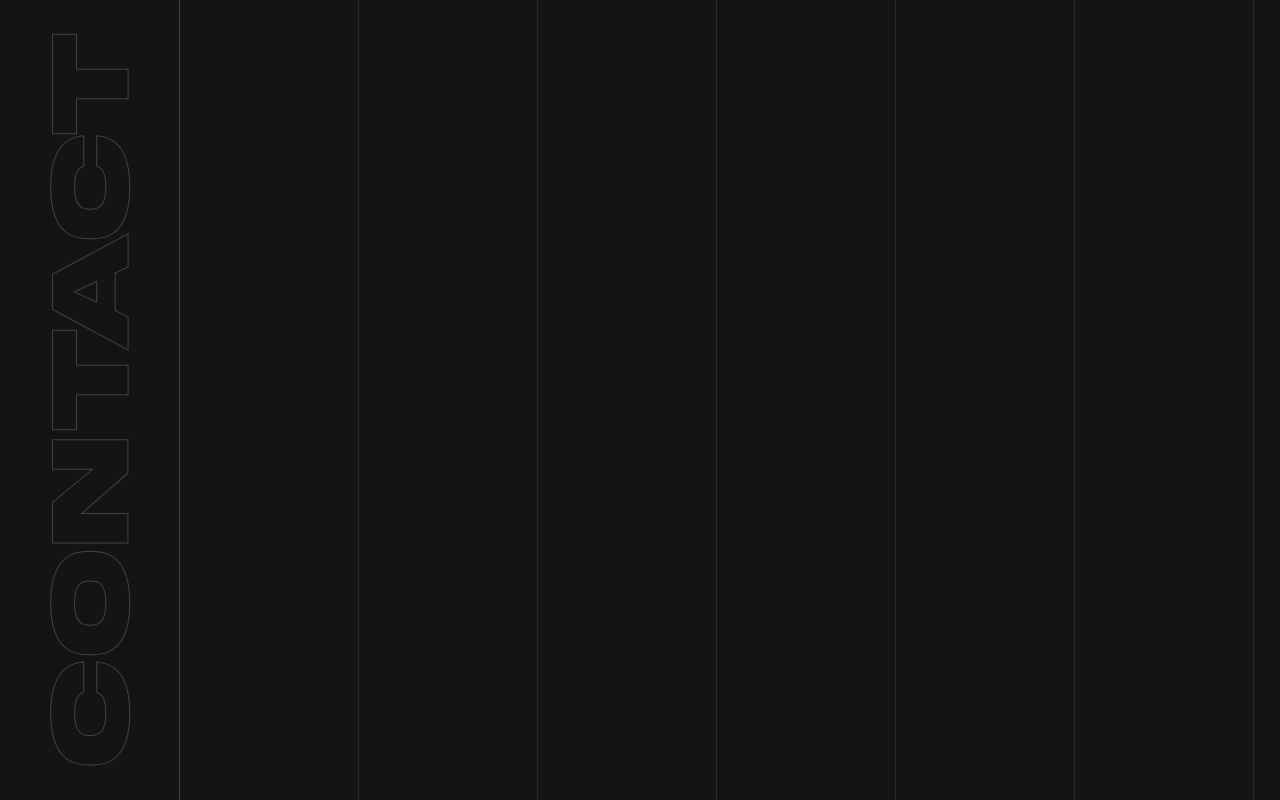
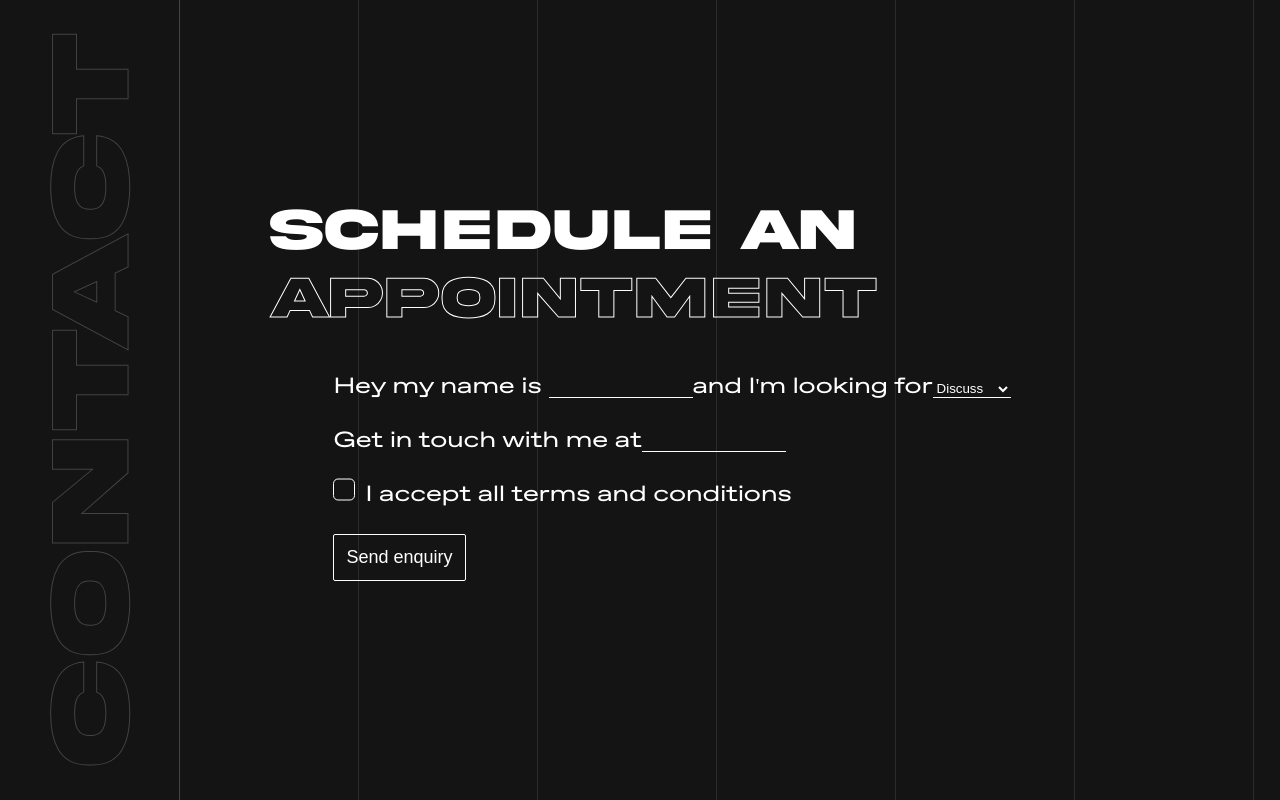
Before and after one commit to Teyz/twitch-vue, a Vue app: page / in a window 1280 px wide. Shown: the part 4000-4800 px from the top of the page. Built offline with nearby package versions, Linux system fonts and the light colour scheme.

Commit message:
DONE: Contact section style

```diff
--- a/src/assets/styles/global.scss
+++ b/src/assets/styles/global.scss
@@ -2,6 +2,7 @@
 @import "helpers/buttons";
 @import "helpers/fonts";
 @import "helpers/animation";
+@import "helpers/form";
 @import "helpers/typograhies";
 
 @import "layout/body";
--- /dev/null
+++ b/src/assets/styles/helpers/_form.scss
@@ -0,0 +1,87 @@
+form {
+  font-size: 22px !important;
+  max-width: 811px;
+  margin: 40px 0 0 64px;
+  text-align: left;
+  @media screen and (max-width: 375px) {
+    margin-left: 0px;
+    padding: 32px;
+  }
+}
+
+input,
+select {
+  background-color: transparent !important;
+  border: none;
+  border-bottom: 1px solid white;
+  color: white;
+  max-width: 140px;
+  &:focus {
+    background-color: transparent i !important;
+    border-bottom: 1px solid $purple;
+    outline: none;
+  }
+}
+
+input:-webkit-autofill,
+input:-webkit-autofill:hover,
+input:-webkit-autofill:focus,
+textarea:-webkit-autofill,
+textarea:-webkit-autofill:hover,
+textarea:-webkit-autofill:focus,
+select:-webkit-autofill,
+select:-webkit-autofill:hover,
+select:-webkit-autofill:focus {
+  border: none;
+  -webkit-text-fill-color: white;
+  -webkit-box-shadow: 0 0 0px 1000px transparent inset;
+  transition: background-color 5000s ease-in-out 0s;
+}
+
+input[type="checkbox"] {
+  visibility: hidden;
+}
+input[type="checkbox"] + label:before {
+  border: 1px solid white;
+  content: "\00a0";
+  display: inline-block;
+  height: 20px;
+  margin: 0;
+  padding: 0;
+  vertical-align: top;
+  width: 20px;
+  border-radius: 5px;
+  position: absolute;
+  left: 0;
+  top: 50%;
+  transform: translate(0, -75%);
+}
+input[type="checkbox"]:checked + label:before {
+  background: $purple;
+  color: white;
+  border: none;
+  content: "\00a0";
+}
+input[type="checkbox"]:checked + label:after {
+  font-weight: bold;
+}
+
+button {
+  grid-area: link;
+  align-self: end;
+  justify-self: start;
+  z-index: 10;
+  padding: 12px;
+  border: white 1px solid;
+  color: white;
+  border-radius: 2px;
+  font-size: 18px;
+  margin-left: 16px;
+  background-color: transparent;
+  margin: 0;
+
+  &:hover {
+    background-color: white;
+    color: black;
+  }
+}
--- a/src/pages/Index.vue
+++ b/src/pages/Index.vue
@@ -27,7 +27,9 @@
     <Wrapper title="Experience" size="medium">
       <ExperiencesList />
     </Wrapper>
-    <Wrapper title="Contact" size="regular"> </Wrapper>
+    <Wrapper title="Contact" size="regular">
+      <Contact />
+    </Wrapper>
   </section>
 </template>
 
@@ -37,9 +39,17 @@ import Stickers from "./Index/Stickers";
 import PortfolioItem from "./Index/PortfolioItem";
 import ExperiencesList from "./Index/ExperiencesList";
 import About from "./Index/About";
+import Contact from "./Index/Contact";
 export default {
   name: "Index",
-  components: { MainTitle, Stickers, PortfolioItem, ExperiencesList, About },
+  components: {
+    MainTitle,
+    Stickers,
+    PortfolioItem,
+    ExperiencesList,
+    About,
+    Contact,
+  },
 };
 </script>
 
--- a/src/pages/Index/Contact.vue
+++ b/src/pages/Index/Contact.vue
@@ -1,5 +1,32 @@
 <template>
-  <div class="contactRoot"></div>
+  <div class="contactRoot">
+    <h2>Schedule an <span>appointment</span></h2>
+    <form method="post">
+      <div class="formRow">
+        <label for="name anime fromTop">Hey my name is </label>
+        <input type="text" id="name" name="name" required />
+        <label for="subject">and I'm looking for</label>
+        <select name="subject anime fromTop" id="subject required">
+          <option value="discuss">Discuss</option>
+          <option value="quote">Quotation</option>
+          <option value="project">Project</option>
+        </select>
+      </div>
+      <div class="formRow anime fromTop">
+        <label for="mail">Get in touch with me at</label>
+        <input type="email" id="mail" name="mail" required />
+      </div>
+      <div class="formRow anime fromTop">
+        <input type="checkbox" id="aggrement" name="aggrement" required />
+        <label for="aggrement" class="checkbox-label"
+          >I accept all terms and conditions</label
+        >
+      </div>
+      <div class="formRow anime fromTop">
+        <button type="submit">Send enquiry</button>
+      </div>
+    </form>
+  </div>
 </template>
 
 <script>
@@ -10,11 +37,48 @@ export default {
 
 <!-- Add "scoped" attribute to limit CSS to this component only -->
 <style scoped lang="scss">
-.aboutRoot {
+.contactRoot {
   display: flex;
   flex-direction: column;
-  justify-content: center;
+  justify-content: flex-start;
   align-items: flex-start;
   max-width: 80vw;
+  margin-top: 48px;
+
+  @media screen and (min-width: 1024px) {
+    margin-top: 0;
+  }
+
+  h2 {
+    font-family: "Akira";
+    font-weight: 900;
+    font-size: 25px;
+    margin: 0;
+    color: white !important;
+
+    @media screen and (min-width: 1024px) {
+      font-size: 59px !important;
+      max-width: 700px;
+      text-align: left;
+    }
+
+    span {
+      color: transparent;
+      -webkit-text-stroke-width: 1px;
+      -webkit-text-stroke-color: rgba(255, 255, 255, 1) !important;
+    }
+  }
+
+  .formRow {
+    position: relative;
+    margin-bottom: 24px;
+
+    .checkbox-label {
+      margin-left: 12px;
+      @media screen and (max-width: 375px) {
+        margin-left: 32px;
+      }
+    }
+  }
 }
 </style>
```
